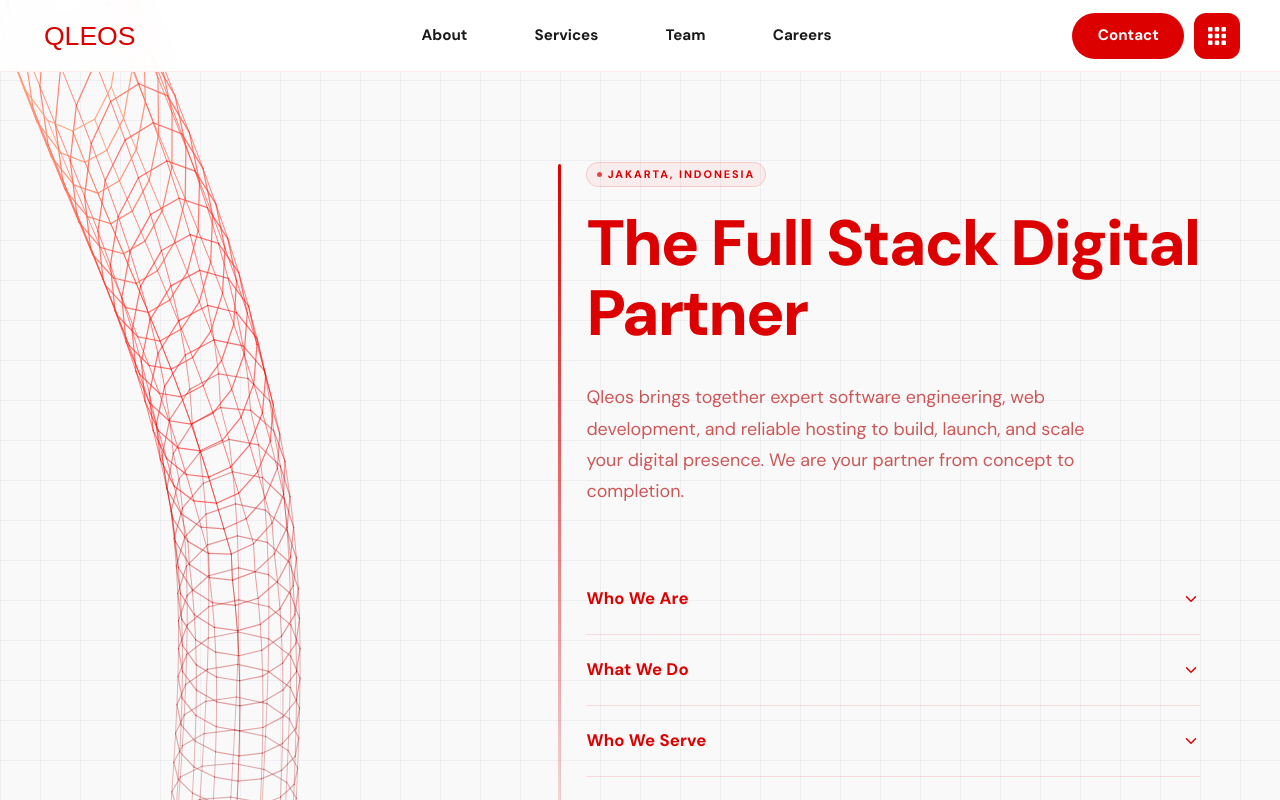
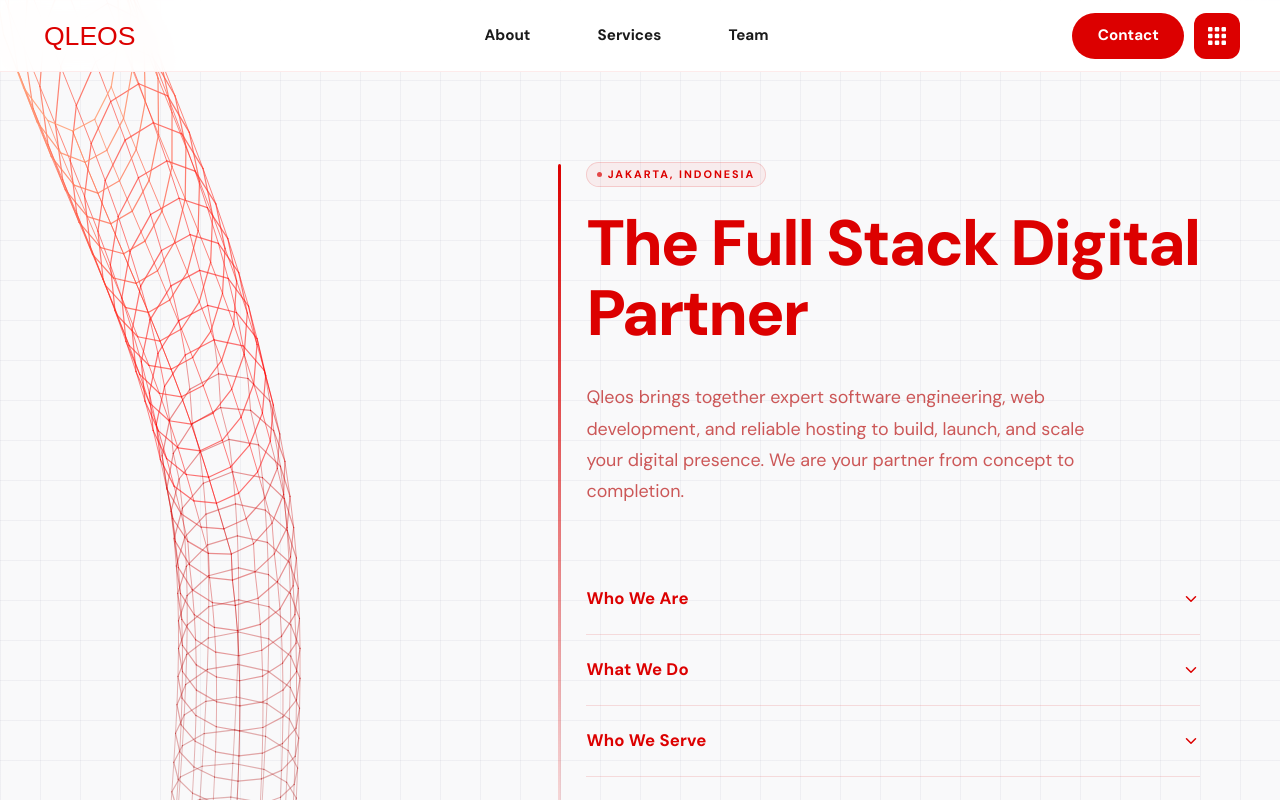
Before and after one commit to williamalxndr/company-profile, a Next.js app: page / in a window 1280 px wide. Shown: the top 800 px of the page. Built offline with nearby package versions, Linux system fonts and the light colour scheme; a web font is replaced by a local one.

Commit message:
remove career on navbar and footer

```diff
--- a/components/Footer.tsx
+++ b/components/Footer.tsx
@@ -8,7 +8,6 @@ const navLinks = [
   { label: "Team", href: "#team" },
   { label: "Docs", href: "/docs" },
   { label: "Blog", href: "/blog" },
-  { label: "Careers", href: "/careers" },
 ];
 
 const socials = [
--- a/components/Navbar.tsx
+++ b/components/Navbar.tsx
@@ -7,7 +7,6 @@ const navLinks = [
   { label: "About", href: "#about" },
   { label: "Services", href: "#services" },
   { label: "Team", href: "#team" },
-  { label: "Careers", href: "/careers" },
 ];
 
 export default function Navbar() {
```
